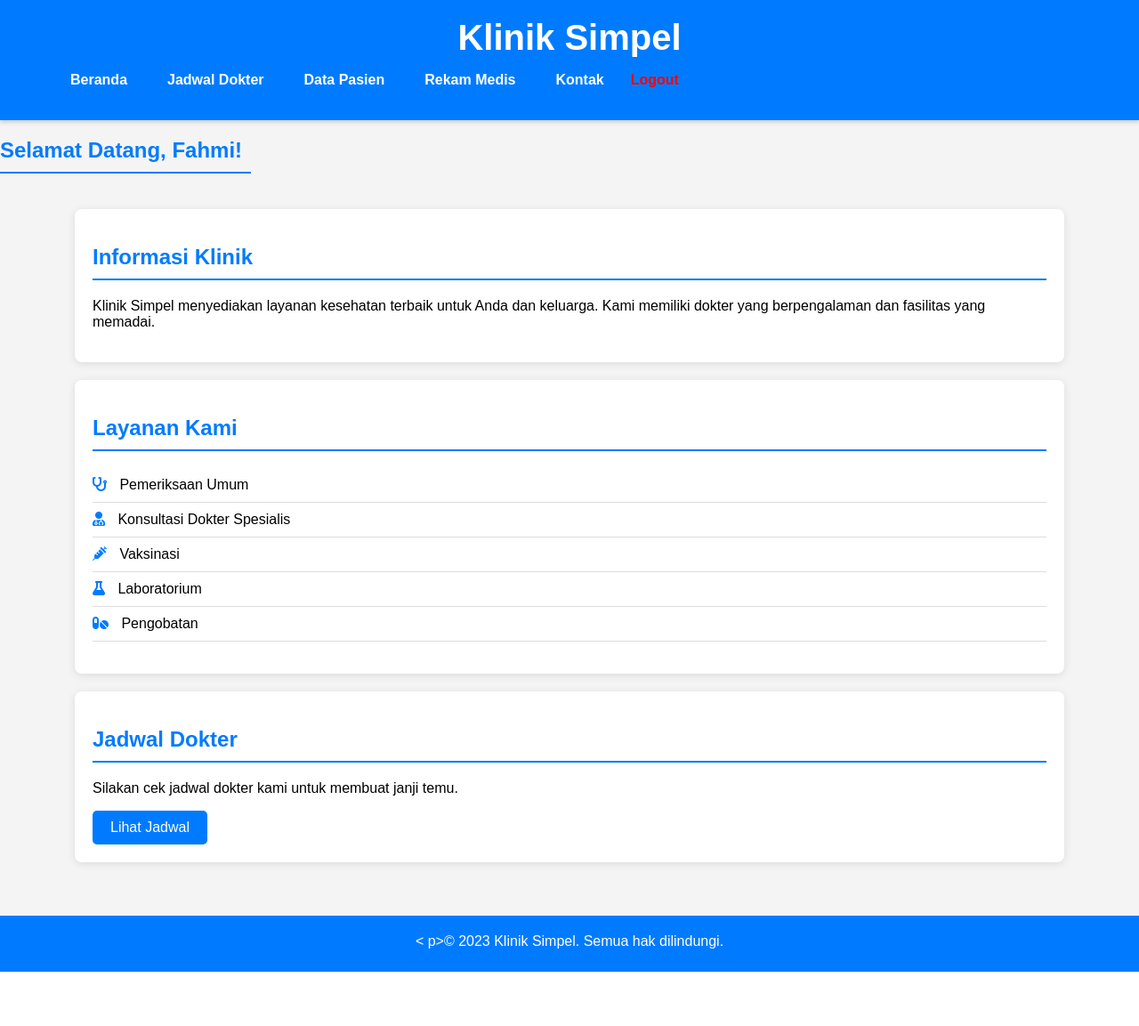
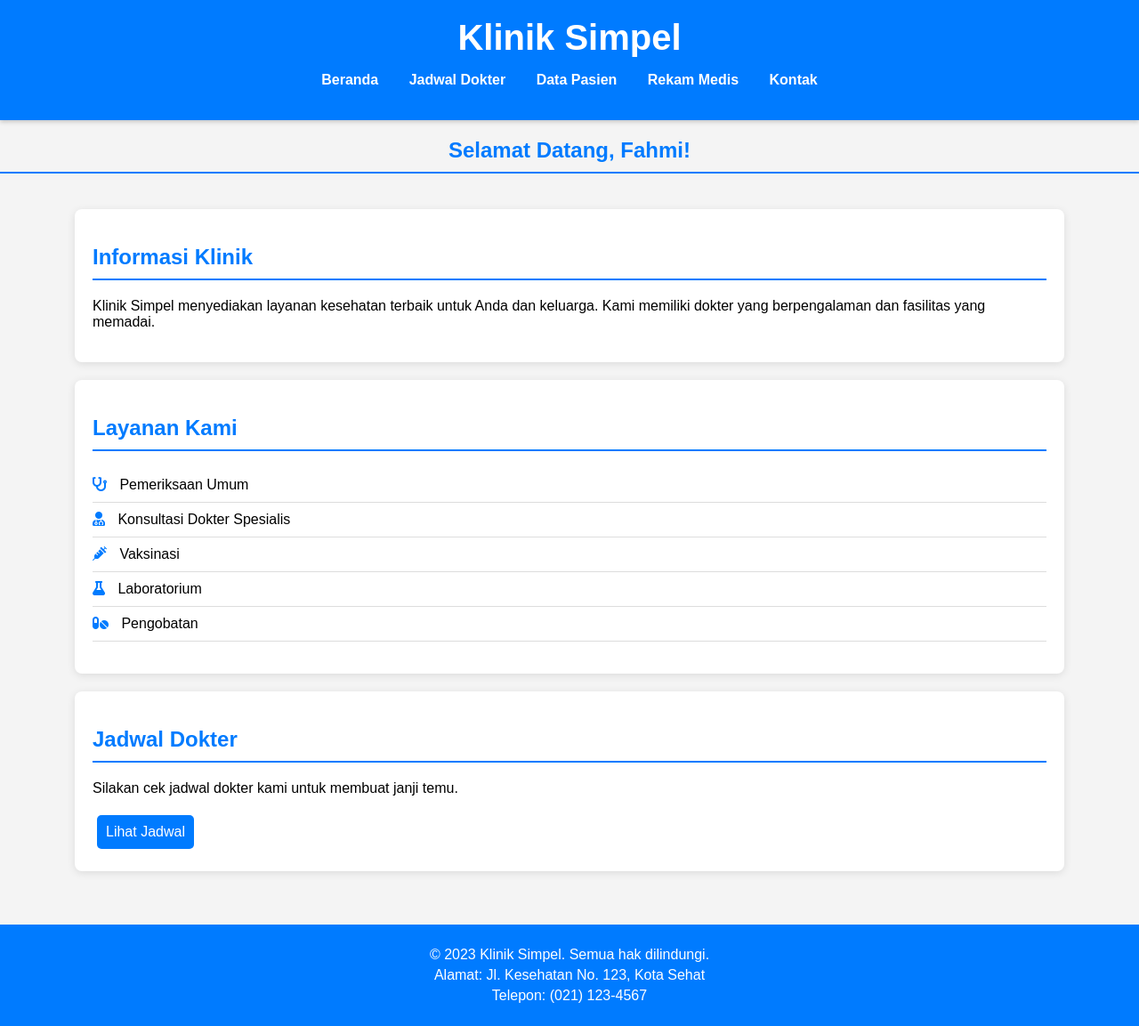
Before and after one commit to Fahmi-Mii13/Aplikasi-Klinik, a PHP site: page /beranda.php in a window 1280 px wide. Shown: the whole page at 89% size. Before the commit the page ends 1092 px from the top, so only its background shows below. Run offline with PHP 8.4, Linux system fonts and the light colour scheme; a user stored in the database is signed in; data comes from the database, SQL or seed files in the repository; both versions use the stored data as it was after the commit.

Commit message:
Fix & Merge 0.3

```diff
--- a/Aplikasi Klinik/Beranda.php
+++ b/Aplikasi Klinik/Beranda.php
@@ -20,7 +20,7 @@ if (!isset($_SESSION['username'])) {
 include 'koneksi.php';
 
 $username = $_SESSION['username'];
-$query = "SELECT * FROM user WHERE username = '$username'"; // Ganti 'users' dengan nama tabel yang sesuai
+$query = "SELECT * FROM user WHERE username = '$username'";
 $result = mysqli_query($koneksi, $query);
 
 if (!$result) {
@@ -31,8 +31,10 @@ $userData = mysqli_fetch_assoc($result);
 ?>
 
 <body>
+    <center>
         <header>
             <div class="container">
+
                 <h1>Klinik Simpel</h1>
                 <nav>
                     <ul>
@@ -41,19 +43,18 @@ $userData = mysqli_fetch_assoc($result);
                         <li><a href="pasien.php">Data Pasien</a></li>
                         <li><a href="rmedis.php">Rekam Medis</a></li>
                         <li><a href="kontak.php">Kontak</a></li>
-                    <a style="text-decoration:none;color: #ff0000;font-weight: bold;" href="logout.php" class="logout">Logout</a>
+
                     </ul>
-
                 </nav>
-
             </div>
         </header>
+    </center>
+    <div class="profile">
         <center>
-        <div class="profile">
-            <h2><span>Selamat Datang, <?php echo ($userData['username']), "!"; ?></span></h2>
+            <h2>Selamat Datang, <?php echo ($userData['username']), "!"; ?></h2>
+        </center>
+    </div>
 
-        </div>
-    </center>
     <main class="container">
         <section class="info">
             <h2>Informasi Klinik</h2>
@@ -79,7 +80,9 @@ $userData = mysqli_fetch_assoc($result);
     </main>
 
     <footer>
-        < p>&copy; 2023 Klinik Simpel. Semua hak dilindungi.</p>
+        <p>&copy; 2023 Klinik Simpel. Semua hak dilindungi.</p>
+        <p>Alamat: Jl. Kesehatan No. 123, Kota Sehat</p>
+        <p>Telepon: (021) 123-4567</p>
     </footer>
 </body>
 
--- a/Aplikasi Klinik/css/styles.css
+++ b/Aplikasi Klinik/css/styles.css
@@ -13,28 +13,6 @@ body {
     width: 90%;
     max-width: 1200px;
     margin: auto;
-}
-header {
-    display: flex;
-    justify-content: space-between;
-    align-items: center;
-    padding: 10px 20px;
-    background-color: #f8f8f8;
-}
-
-nav ul {
-    list-style: none;
-    display: flex;
-    gap: 15px;
-}
-
-.profile {
-    display: flex;
-    align-items: center;
-}
-
-.profile span {
-    margin-right: 10px;
 }
 
 .logout {
@@ -167,7 +145,8 @@ table tr:hover {
 
 .button {
     display: inline-block;
-    padding: 10px 20px;
+    padding: 10px 10px;
+    margin: 5px;
     background: #007bff;
     color: #fff;
     text-decoration: none;
--- a/Aplikasi Klinik/pasien.php
+++ b/Aplikasi Klinik/pasien.php
@@ -14,7 +14,7 @@
             <h1>Klinik Simpel</h1>
             <nav>
                 <ul>
-                    <li><a href="beranda.php">Beranda</a></li>
+                    <li><a href="Beranda.php">Beranda</a></li>
                     <li><a href="jadwal.php">Jadwal Dokter</a></li>
                     <li><a href="pasien.php">Data Pasien</a></li>
                     <li><a href="rmedis.php">Rekam Medis</a></li>
@@ -56,7 +56,6 @@
                             <td><?php echo $data['no_telp']; ?></td>
                             <td width="90px" align="center">
                                 <a href="form_edit.php?no_pasien=<?php echo $data['no_pasien']; ?>" class="button">Edit</a>
-                                <p></p>
                                 <a href="proses_hapus.php?no_pasien=<?php echo $data['no_pasien']; ?>" onclick="return confirm('Yakin hapus data?')" class="button">Hapus</a>
                             </td>
                         </tr>
```
Also changed, not shown: Aplikasi Klinik/database/klinik.sql (+24 -2 lines), Aplikasi Klinik/rmedis.php (+10 -11 lines). Lines whose indentation alone changed are shown as unchanged.
